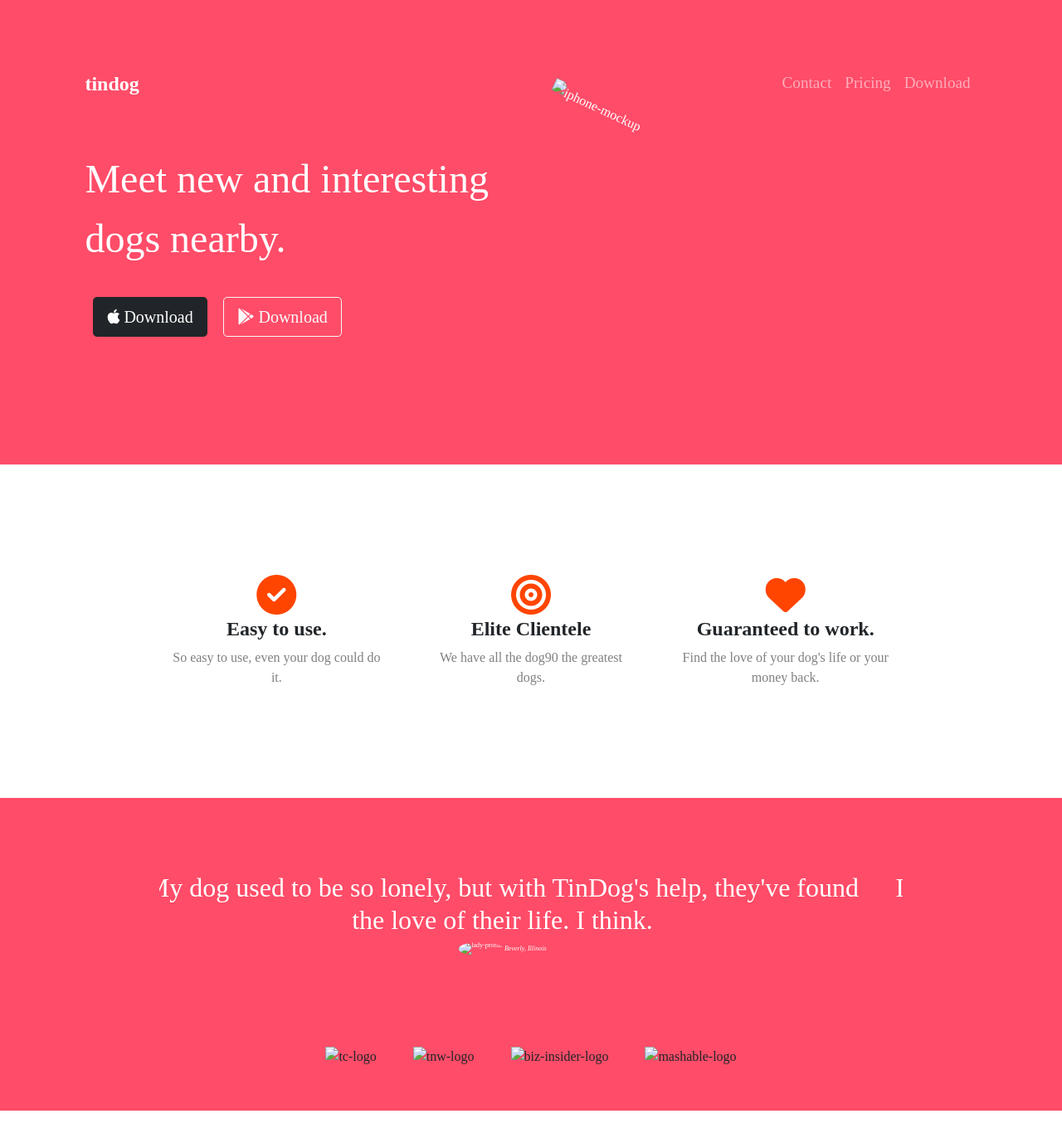
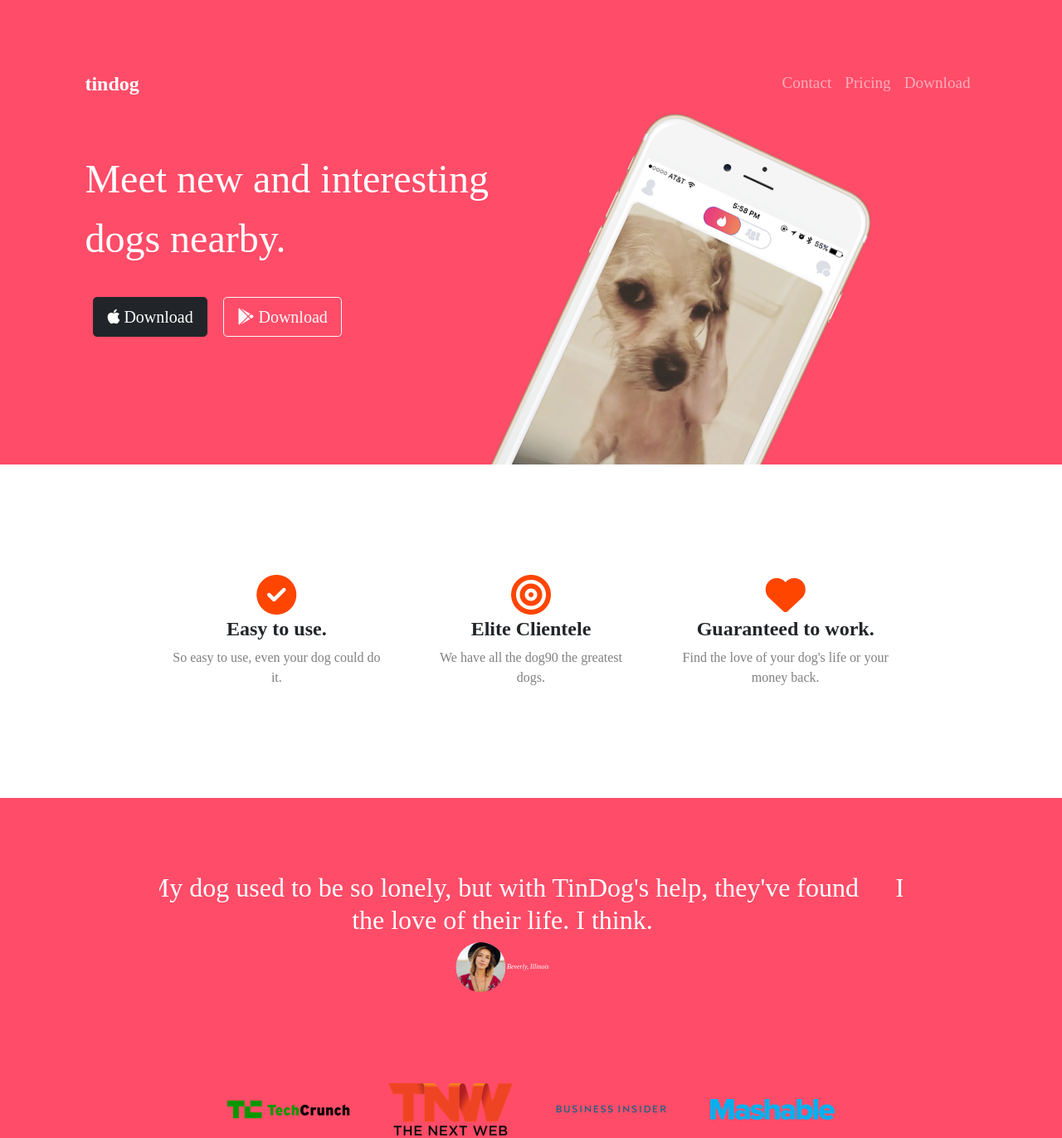
Before and after one commit to Smiley1729/CH, a plain HTML site: page index.html in a window 1280 px wide. Shown: the part 20-1392 px from the top of the page at 83% size. Drawn offline with nearby package versions, Linux system fonts and the light colour scheme.

Commit message:
Update index.html

```diff
--- a/index.html
+++ b/index.html
@@ -48,7 +48,7 @@
       <button type="button" class="btn btn-outline-light btn-lg download-btn"><i class="fa-brands fa-google-play"></i> Download</button>
     </div>
     <div class="col-lg-6">
-      <img class="image"   src="images/iphone6.png" alt="iphone-mockup">
+      <img class="image"   src="iphone6.png" alt="iphone-mockup">
     </div>
   </div>
 </div>
@@ -87,13 +87,13 @@
       <div class="carousel-inner">
         <div class="carousel-item active" data-bs-interval="1500">
           <h2>I no longer have to sniff other dogs for love. I've found the hottest Corgi on TinDog. Woof.</h2>
-    <img class="test-image" src="images/dog-img.jpg" alt="dog-profile">
+    <img class="test-image" src="dog-img.jpg" alt="dog-profile">
     <em>Pebbles, New York</em>
 
         </div>
         <div class="carousel-item" data-bs-interval="1000">
           <h2 class="testimonial-text">My dog used to be so lonely, but with TinDog's help, they've found the love of their life. I think.</h2>
-          <img class="test-image" "testimonial-image" src="images/lady-img.jpg" alt="lady-profile">
+          <img class="test-image" "testimonial-image" src="lady-img.jpg" alt="lady-profile">
           <em>Beverly, Illinois</em>
         </div>
       </div>
@@ -104,10 +104,10 @@
   <!-- Press -->
 
   <section id="press">
-    <img class="press-image" src="images/techcrunch.png" alt="tc-logo">
-    <img  class="press-image" src="images/tnw.png" alt="tnw-logo">
-    <img class="press-image" src="images/bizinsider.png" alt="biz-insider-logo">
-    <img class="press-image" src="images/mashable.png" alt="mashable-logo">
+    <img class="press-image" src="techcrunch.png" alt="tc-logo">
+    <img  class="press-image" src="tnw.png" alt="tnw-logo">
+    <img class="press-image" src="bizinsider.png" alt="biz-insider-logo">
+    <img class="press-image" src="mashable.png" alt="mashable-logo">
 
   </section>
 
```
